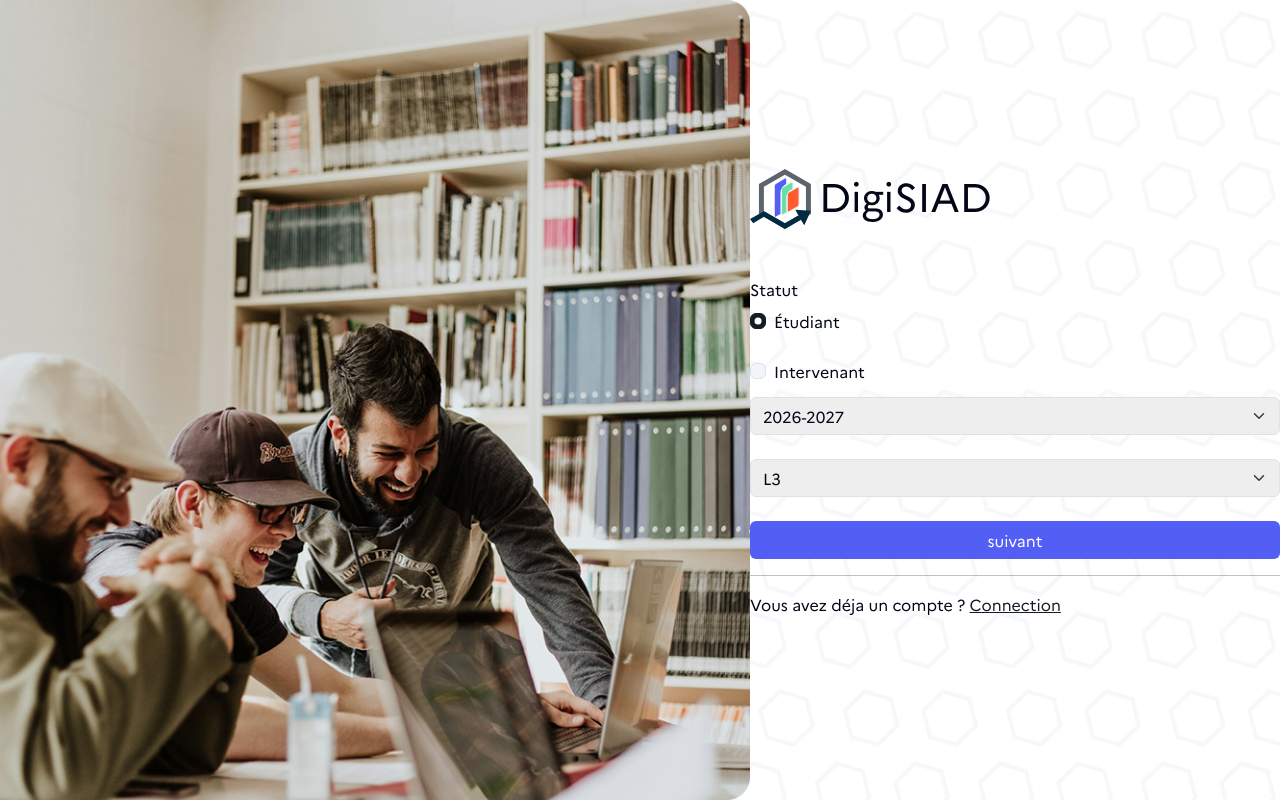
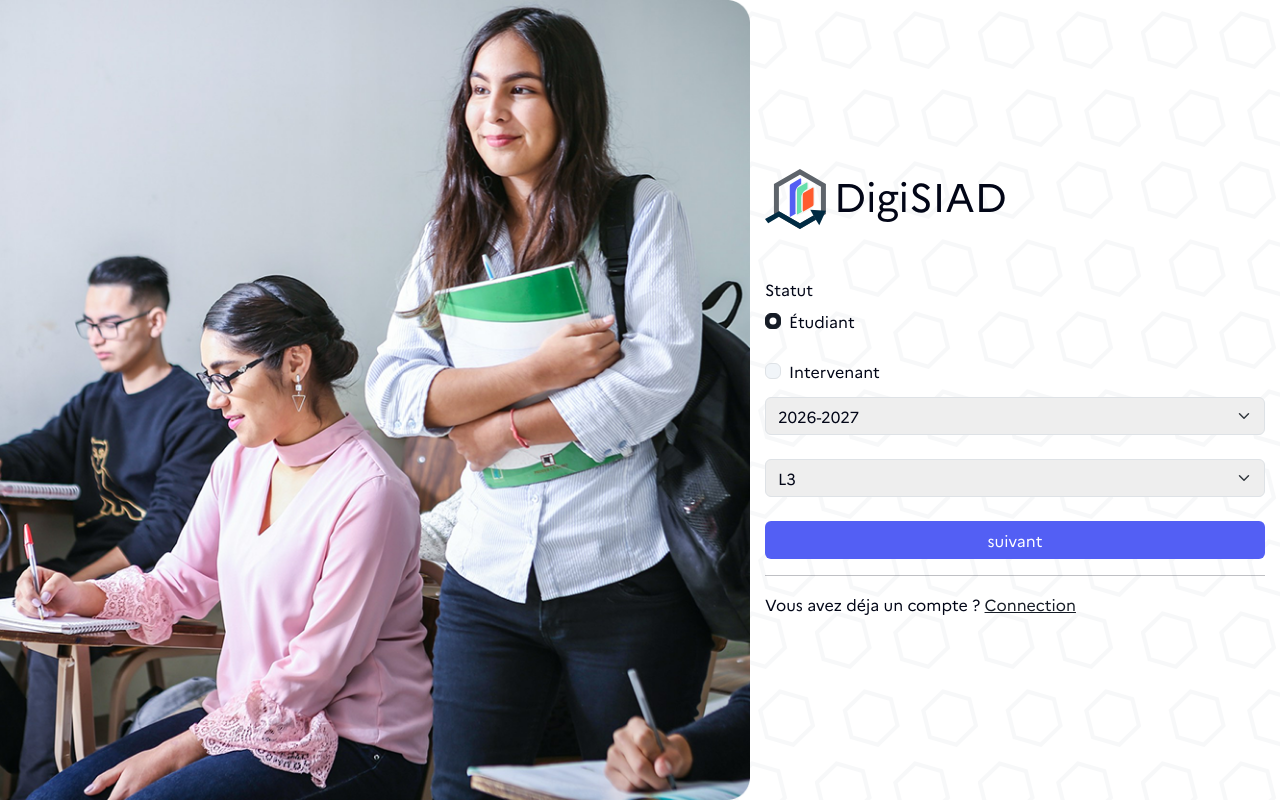
Before and after one commit to eugeosyns/digitalsansfrontiere, a website: page inscription.html in a window 1280 px wide. Both pictures are taken after typing "Sample", "Sample123", "2020-01-15" into the empty fields and a click on the button "suivant". Drawn offline with Linux system fonts and the light colour scheme; files whose address does not match are found by name.

Commit message:
changer images inscription js

```diff
--- a/inscription.html
+++ b/inscription.html
@@ -12,8 +12,8 @@
 
 <body>
     <main>
-        <img src="images/signin.png" alt="">
-        <div class="mx-auto w-100">
+        <img src="images/signin.png" alt="" id="fond">
+        <div class="mx-auto">
 
             <div class="d-flex align-items-center gap-2 mb-5">
                 <img src="images/logo.svg" alt="logo" height="60">
@@ -53,7 +53,7 @@
                         <input type="date" class="form-control bg-info" id="age" placeholder="06/29/2024" required>
                     </div>
 
-                    <button class="btn bg-blue w-100" id="premierbouton">suivant</button>
+                    <button class="btn bg-blue" id="premierbouton">suivant</button>
                 </section>
 
 
--- a/testboostrap/js/inscription.js
+++ b/testboostrap/js/inscription.js
@@ -4,6 +4,8 @@ const boutton2 = document.getElementById('secondbouton');
 const partie1 = document.getElementById('première');
 const partie2 = document.getElementById('deuxieme');
 const partie3 = document.getElementById('third');
+
+const fond = document.getElementById('fond');
 
 
 partie2.hidden = true;
@@ -28,6 +30,7 @@ boutton1.addEventListener("click", (e) => {
     if (valide) {
         partie1.hidden = true;
         partie2.hidden = false;
+        fond.src = "images/login2.png"
     }
 });
 
@@ -49,5 +52,6 @@ boutton2.addEventListener("click", (e) => {
     if (valide) {
         partie2.hidden = true;
         partie3.hidden = false;
+        fond.src = "images/login3.png"
     }
 });
```
Also changed, not shown: images/login2.png (added), images/login3.png (added).
